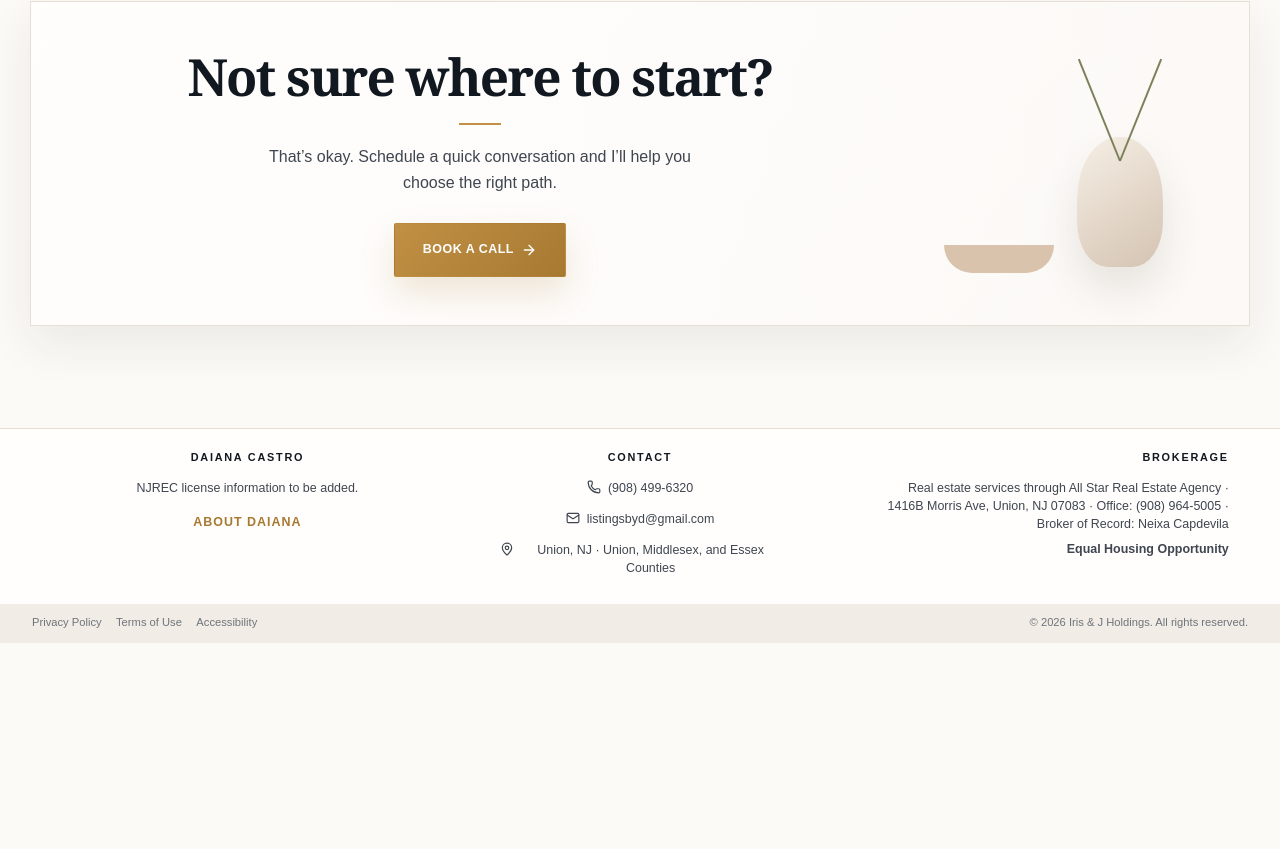
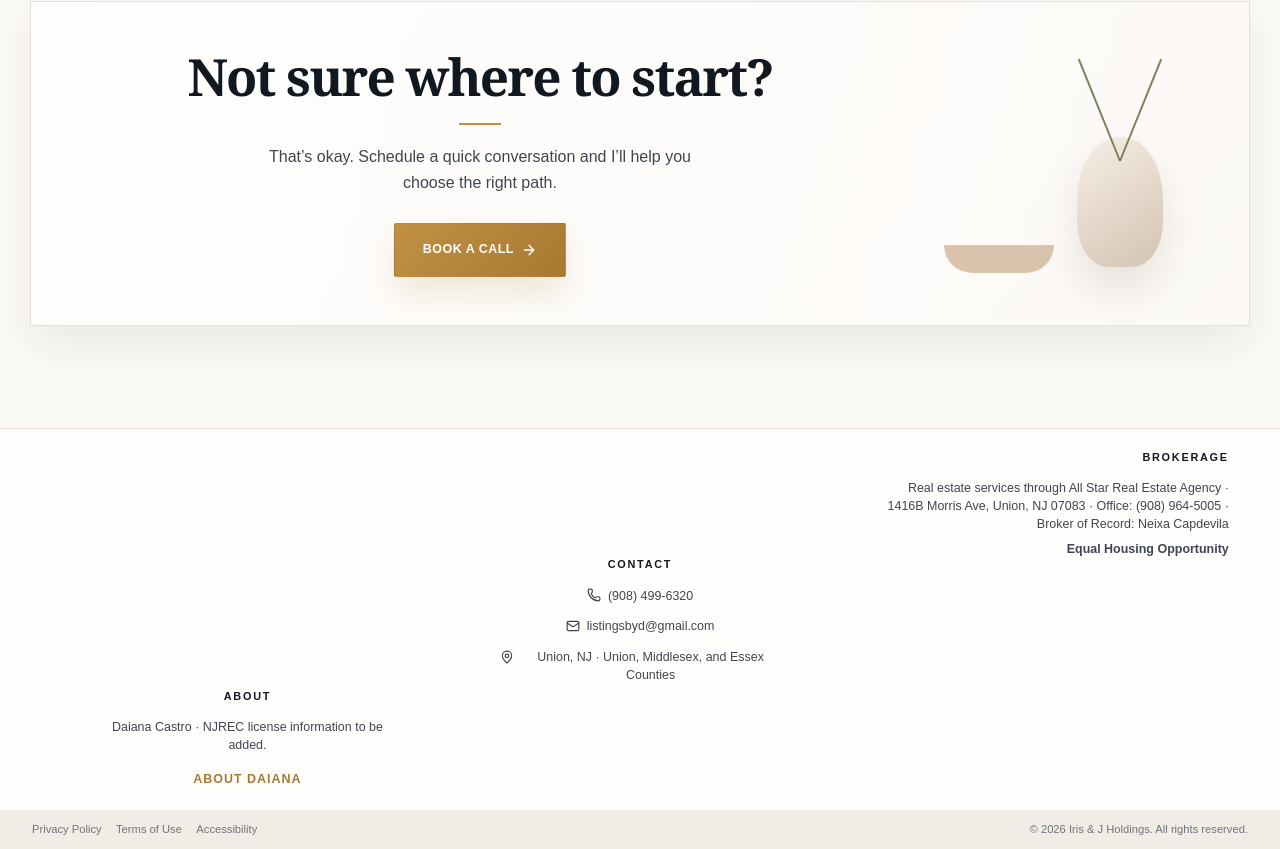
Before and after one commit to Emanuel628/Iris-and-J-Holdings, a React (Vite) app: page / in a window 1280 px wide. Shown: the part 3002-3851 px from the top of the page. Before the commit the page ends 3645 px from the top, so only its background shows below. Built offline with nearby package versions, Linux system fonts and the light colour scheme.

Commit message:
Order footer columns brokerage contact about

```diff
--- a/src/components/layout/Footer.tsx
+++ b/src/components/layout/Footer.tsx
@@ -5,10 +5,13 @@ function Footer() {
   return (
     <footer className="site-footer compact-footer">
       <div className="footer-main">
-        <div className="footer-column footer-daiana">
-          <h3>Daiana Castro</h3>
-          <p>NJREC license information to be added.</p>
-          <a className="footer-about-link" href="/about">About Daiana</a>
+        <div className="footer-column brokerage">
+          <h3>Brokerage</h3>
+          <p>
+            Real estate services through All Star Real Estate Agency · 1416B Morris Ave, Union, NJ 07083 ·
+            Office: <a href="tel:19089645005">(908) 964-5005</a> · Broker of Record: Neixa Capdevila
+          </p>
+          <p className="equal-housing">Equal Housing Opportunity</p>
         </div>
 
         <div className="footer-column footer-contact">
@@ -18,13 +21,10 @@ function Footer() {
           <p><MapPin size={14} /> Union, NJ · Union, Middlesex, and Essex Counties</p>
         </div>
 
-        <div className="footer-column brokerage">
-          <h3>Brokerage</h3>
-          <p>
-            Real estate services through All Star Real Estate Agency · 1416B Morris Ave, Union, NJ 07083 ·
-            Office: <a href="tel:19089645005">(908) 964-5005</a> · Broker of Record: Neixa Capdevila
-          </p>
-          <p className="equal-housing">Equal Housing Opportunity</p>
+        <div className="footer-column footer-daiana">
+          <h3>About</h3>
+          <p>Daiana Castro · NJREC license information to be added.</p>
+          <a className="footer-about-link" href="/about">About Daiana</a>
         </div>
       </div>
 
```
